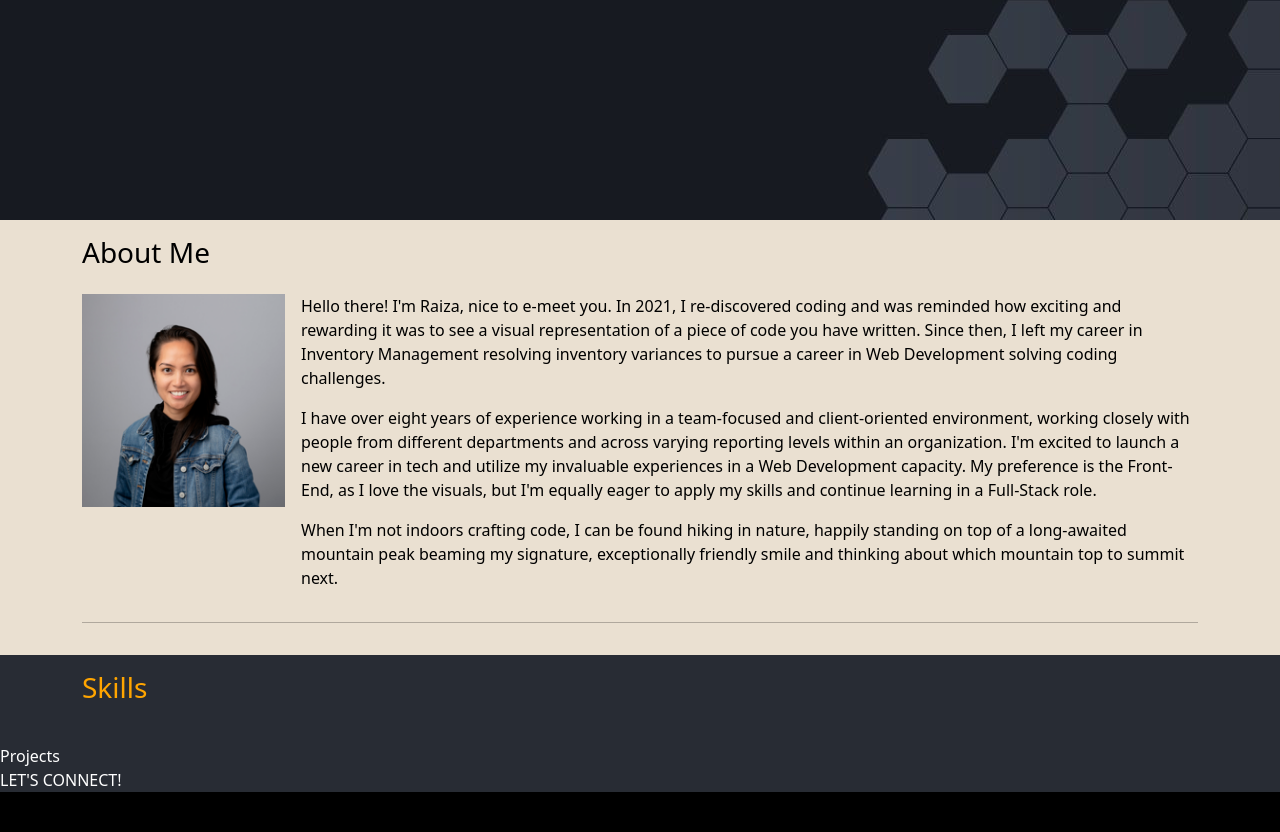
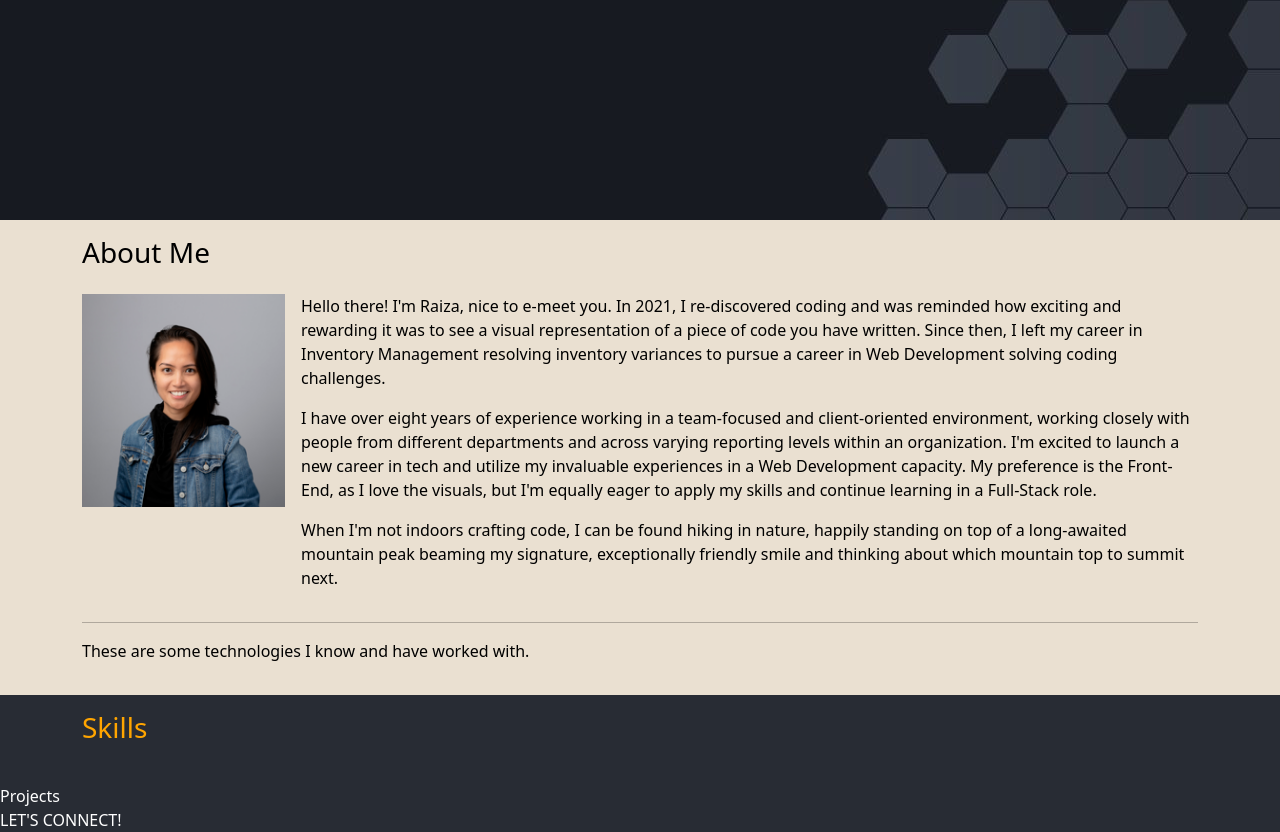
Before and after one commit to Raiza-D/my-portfolio, a React (Create React App) app: page / in a window 1280 px wide. Shown: the part 646-1478 px from the top of the page. Before the commit the page ends 1438 px from the top, so only its background shows below. Built offline with nearby package versions, Linux system fonts and the light colour scheme.

Commit message:
Add paragraph introducing technologies I know.

```diff
--- a/src/components/About.jsx
+++ b/src/components/About.jsx
@@ -32,6 +32,7 @@ export default function About() {
           </div>
         </div>
         <hr />
+        <p>These are some technologies I know and have worked with.</p>
       </Container>
     </div>
   );
```
